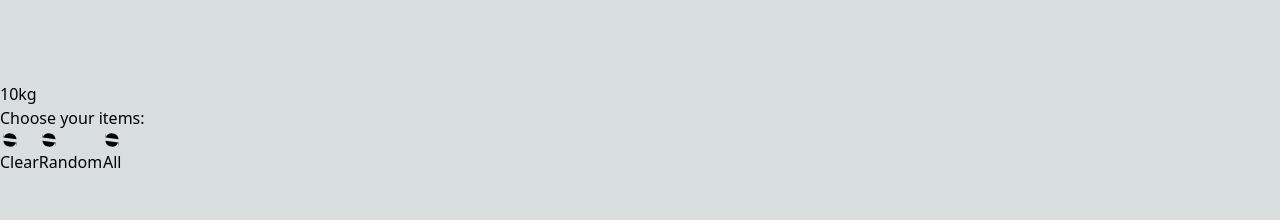
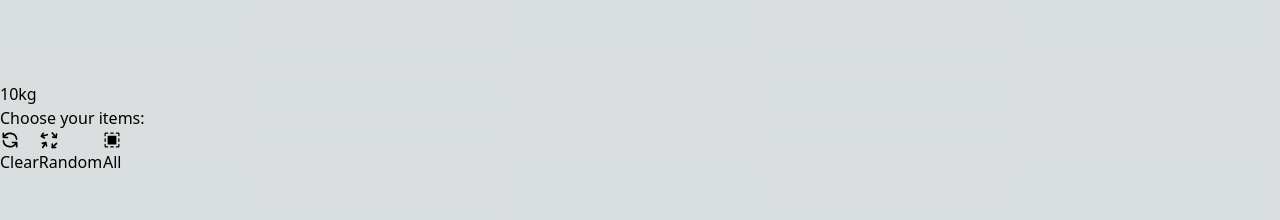
Before and after one commit to Goduu/evolutionary-algorithm_bk, a Next.js app: page / in a window 1280 px wide. Shown: the part 4000-4220 px from the top of the page. Built offline with nearby package versions, Linux system fonts and the light colour scheme.

Commit message:
Refactor item selection buttons and add container div

```diff
--- a/src/components/Icons.tsx
+++ b/src/components/Icons.tsx
@@ -1,5 +1,6 @@
 import { FC, SVGProps } from "react"
 
+// icons from https://react-icons.github.io/react-icons/
 
 export const PiBarbell:FC<SVGProps<SVGSVGElement>> = (svgProps) =>  <svg  viewBox="0 0 256 256" xmlns="http://www.w3.org/2000/svg" {...svgProps}><path d="M248,120h-8V88a16,16,0,0,0-16-16H208V64a16,16,0,0,0-16-16H168a16,16,0,0,0-16,16v56H104V64A16,16,0,0,0,88,48H64A16,16,0,0,0,48,64v8H32A16,16,0,0,0,16,88v32H8a8,8,0,0,0,0,16h8v32a16,16,0,0,0,16,16H48v8a16,16,0,0,0,16,16H88a16,16,0,0,0,16-16V136h48v56a16,16,0,0,0,16,16h24a16,16,0,0,0,16-16v-8h16a16,16,0,0,0,16-16V136h8a8,8,0,0,0,0-16ZM32,168V88H48v80Zm56,24H64V64H88V192Zm104,0H168V64h24V175.82c0,.06,0,.12,0,.18s0,.12,0,.18V192Zm32-24H208V88h16Z"></path></svg>
 export const PiBeerBottleFill:FC<SVGProps<SVGSVGElement>> = (svgProps) =>  <svg  viewBox="0 0 256 256" xmlns="http://www.w3.org/2000/svg" {...svgProps}><path d="M245.66,42.34l-32-32a8,8,0,0,0-11.32,11.32l1.48,1.47L148.65,64.51l-38.22,7.65a8.05,8.05,0,0,0-4.09,2.18L23,157.66a24,24,0,0,0,0,33.94L64.4,233a24,24,0,0,0,33.94,0l83.32-83.31a8,8,0,0,0,2.18-4.09l7.65-38.22,41.38-55.17,1.47,1.48a8,8,0,0,0,11.32-11.32ZM81.37,224a7.94,7.94,0,0,1-5.65-2.34L34.34,180.28a8,8,0,0,1,0-11.31L40,163.31,92.69,216,87,221.66A8,8,0,0,1,81.37,224ZM177.6,99.2a7.92,7.92,0,0,0-1.44,3.23l-7.53,37.63L160,148.69,107.31,96l8.63-8.63,37.63-7.53a7.92,7.92,0,0,0,3.23-1.44l58.45-43.84,6.19,6.19Z"></path></svg>
@@ -44,7 +45,7 @@ export const PiToiletPaper:FC<SVGProps<SVGSVGElement>> = (svgProps) => <svg  vie
 export const PiVolleyball:FC<SVGProps<SVGSVGElement>> = (svgProps) => <svg  viewBox="0 0 256 256" xmlns="http://www.w3.org/2000/svg" {...svgProps}><path d="M128,24A104,104,0,1,0,232,128,104.11,104.11,0,0,0,128,24Zm81.74,136.58a88,88,0,0,1-93.49,3.78L132.62,136h83A87.16,87.16,0,0,1,209.74,160.58ZM91.12,48.11a87.57,87.57,0,0,1,24.22-7.2,88,88,0,0,1,50,79.09H132.62ZM215.63,120H181.37a104.18,104.18,0,0,0-35.78-78.23A88.18,88.18,0,0,1,215.63,120ZM77.27,56.13,94.39,85.78a104.14,104.14,0,0,0-49.86,70.09A87.95,87.95,0,0,1,77.27,56.13ZM58.9,182.43a88,88,0,0,1,43.49-82.79L118.76,128,77.27,199.87A88.62,88.62,0,0,1,58.9,182.43ZM128,216a87.5,87.5,0,0,1-36.88-8.11l17.13-29.67a104.23,104.23,0,0,0,85.53,8.17A87.81,87.81,0,0,1,128,216Z"></path></svg>
 
 export const CiBag1: FC<SVGProps<SVGSVGElement>> = (svgProps) => <svg viewBox="0 0 24 24" xmlns="http://www.w3.org/2000/svg" {...svgProps}><path d="M20.37,17.65a16.777,16.777,0,0,0-2.01-5.54,17.037,17.037,0,0,0-3.74-4.55l-.1-.08a.121.121,0,0,1-.02-.15l1.49-2.59a1.12,1.12,0,0,0,0-1.12,1.092,1.092,0,0,0-.97-.55H8.98a1.1,1.1,0,0,0-.97.55,1.12,1.12,0,0,0,0,1.12l1.5,2.59a.124.124,0,0,1-.03.15l-.09.08A17.327,17.327,0,0,0,3.63,17.65a4.051,4.051,0,0,0-.04.48,2.8,2.8,0,0,0,2.8,2.8H17.62a2.782,2.782,0,0,0,2.13-.99A2.834,2.834,0,0,0,20.37,17.65ZM8.88,4.24a.1.1,0,0,1,0-.12.106.106,0,0,1,.1-.05h6.04a.143.143,0,0,1,.11.05.163.163,0,0,1,0,.12l-1.59,2.8H10.46Zm5.09,4.08a16.436,16.436,0,0,1,5.42,9.5,1.817,1.817,0,0,1-.4,1.47,1.786,1.786,0,0,1-1.37.64H6.39a1.805,1.805,0,0,1-1.8-1.8,1.628,1.628,0,0,1,.03-.31,16.286,16.286,0,0,1,5.42-9.5l.32-.28h3.28Z"></path></svg>
-export const HiOutlineRefresh: FC<SVGProps<SVGSVGElement>> = (svgProps) => <svg viewBox="0 0 24 24" xmlns="http://www.w3.org/2000/svg" {...svgProps}><path d="M4 4v5h.582m15.356 2A8.001 8.001 0 004.582 9m0 0H9m11 11v-5h-.581m0 0a8.003 8.003 0 01-15.357-2m15.357 2H15"></path></svg>
-export const TbArrowsRandom: FC<SVGProps<SVGSVGElement>> = (svgProps) => <svg viewBox="0 0 24 24" xmlns="http://www.w3.org/2000/svg" {...svgProps}><path stroke="none" d="M0 0h24v24H0z" fill="none"></path><path d="M20 21h-4v-4"></path><path d="M16 21l5 -5"></path><path d="M6.5 9.504l-3.5 -2l2 -3.504"></path><path d="M3 7.504l6.83 -1.87"></path><path d="M4 16l4 -1l1 4"></path><path d="M8 15l-3.5 6"></path><path d="M21 5l-.5 4l-4 -.5"></path><path d="M20.5 9l-4.5 -5.5"></path></svg>
+export const HiOutlineRefresh: FC<SVGProps<SVGSVGElement>> = (svgProps) => <svg stroke="currentColor" fill="none" stroke-width="2" viewBox="0 0 24 24" aria-hidden="true" xmlns="http://www.w3.org/2000/svg" {...svgProps}><path stroke-linecap="round" stroke-linejoin="round" d="M4 4v5h.582m15.356 2A8.001 8.001 0 004.582 9m0 0H9m11 11v-5h-.581m0 0a8.003 8.003 0 01-15.357-2m15.357 2H15"></path></svg>
+export const TbArrowsRandom: FC<SVGProps<SVGSVGElement>> = (svgProps) => <svg stroke="currentColor" fill="none" stroke-width="2" viewBox="0 0 24 24" stroke-linecap="round" stroke-linejoin="round" xmlns="http://www.w3.org/2000/svg" {...svgProps}><path stroke="none" d="M0 0h24v24H0z" fill="none"></path><path d="M20 21h-4v-4"></path><path d="M16 21l5 -5"></path><path d="M6.5 9.504l-3.5 -2l2 -3.504"></path><path d="M3 7.504l6.83 -1.87"></path><path d="M4 16l4 -1l1 4"></path><path d="M8 15l-3.5 6"></path><path d="M21 5l-.5 4l-4 -.5"></path><path d="M20.5 9l-4.5 -5.5"></path></svg>
 export const PiSelectionAllFill: FC<SVGProps<SVGSVGElement>> = (svgProps) => <svg viewBox="0 0 256 256" xmlns="http://www.w3.org/2000/svg" {...svgProps}><path d="M104,40a8,8,0,0,1,8-8h32a8,8,0,0,1,0,16H112A8,8,0,0,1,104,40Zm40,168H112a8,8,0,0,0,0,16h32a8,8,0,0,0,0-16ZM208,32H184a8,8,0,0,0,0,16h24V72a8,8,0,0,0,16,0V48A16,16,0,0,0,208,32Zm8,72a8,8,0,0,0-8,8v32a8,8,0,0,0,16,0V112A8,8,0,0,0,216,104Zm0,72a8,8,0,0,0-8,8v24H184a8,8,0,0,0,0,16h24a16,16,0,0,0,16-16V184A8,8,0,0,0,216,176ZM40,152a8,8,0,0,0,8-8V112a8,8,0,0,0-16,0v32A8,8,0,0,0,40,152Zm32,56H48V184a8,8,0,0,0-16,0v24a16,16,0,0,0,16,16H72a8,8,0,0,0,0-16ZM40,80a8,8,0,0,0,8-8V48H72a8,8,0,0,0,0-16H48A16,16,0,0,0,32,48V72A8,8,0,0,0,40,80Zm144,96V80a8,8,0,0,0-8-8H80a8,8,0,0,0-8,8v96a8,8,0,0,0,8,8h96A8,8,0,0,0,184,176Z"></path></svg>
 export const BiDna: FC<SVGProps<SVGSVGElement>> = (svgProps) => <svg viewBox="0 0 24 24"  xmlns="http://www.w3.org/2000/svg" {...svgProps}><path d="M15.794 11.09c.332-.263.648-.542.947-.84l.136-.142c.283-.293.552-.598.801-.919l.062-.075c.255-.335.486-.688.702-1.049l.128-.22c.205-.364.395-.737.559-1.123.02-.047.035-.095.055-.142.147-.361.274-.731.383-1.109.021-.07.044-.14.063-.211.107-.402.189-.813.251-1.229.013-.087.021-.175.032-.263.051-.432.087-.869.087-1.311V2h-2v.457c0 .184-.031.361-.042.543H6.022C6.012 2.819 6 2.64 6 2.457V2H4v.457c0 4.876 3.269 9.218 7.952 10.569l.028.009c2.881.823 5.056 3.146 5.769 5.965H6.251l.799-2h7.607a7.416 7.416 0 0 0-2.063-2h-4c.445-.424.956-.774 1.491-1.09a9.922 9.922 0 0 1-2.08-1.014C5.55 14.812 4 17.779 4 21.015V23h2v-1.985L6.001 21h11.998l.001.015V23h2v-1.985c0-3.83-2.159-7.303-5.443-9.07a11.1 11.1 0 0 0 1.072-.729c.055-.042.11-.082.165-.126zm-1.19-1.604a8.945 8.945 0 0 1-2.325 1.348c-.092.036-.185.068-.278.102A8.95 8.95 0 0 1 8.836 9h6.292c-.171.161-.332.333-.517.48l-.007.006zM17.619 5c-.005.016-.007.033-.012.049l-.044.151a9.089 9.089 0 0 1-.513 1.252c-.096.19-.213.365-.321.548h-9.48a9.066 9.066 0 0 1-.871-2h11.241z"></path></svg>
--- a/src/components/ItemsSelection.tsx
+++ b/src/components/ItemsSelection.tsx
@@ -4,9 +4,7 @@ import classNames from 'classnames'
 import { Item } from '@/client'
 import { ItemTooltip } from './ItemTooltip'
 import { Button } from './Button'
-import { HiOutlineRefresh,
-    TbArrowsRandom,
-    PiSelectionAllFill } from './Icons'
+import { HiOutlineRefresh, TbArrowsRandom, PiSelectionAllFill } from './Icons'
 
 type ItemsSelectionProps = {
     selectedItems: Item[]
@@ -41,9 +39,9 @@ export const ItemsSelection: FC<ItemsSelectionProps> = ({ selectedItems, setSele
         <div className='flex flex-col gap-4'>
             <p className="text-2xl">Choose your items:</p>
             <div className="flex flex-row gap-2 justify-center">
-                <Button onClick={() => setSelectedItems([])}><HiOutlineRefresh  width={20} className='fill-current'/>Clear</Button>
-                <Button onClick={handleSelectRandom}><HiOutlineRefresh  width={20} className='fill-current'/> Random</Button>
-                <Button onClick={() => setSelectedItems(items)}><HiOutlineRefresh width={20} className='fill-current'/> All</Button>
+                <Button onClick={() => setSelectedItems([])}><HiOutlineRefresh  width={20} />Clear</Button>
+                <Button onClick={handleSelectRandom}><TbArrowsRandom width={20} className='fill-current'/> Random</Button>
+                <Button onClick={() => setSelectedItems(items)}><PiSelectionAllFill width={20} className='fill-current'/> All</Button>
             </div>
             <div className="flex flex-row gap-2 flex-wrap  items-center justify-center">
                 {items.map((item, index) => {
--- a/src/components/Main.tsx
+++ b/src/components/Main.tsx
@@ -69,7 +69,9 @@ export const Main = () => {
             Total value: {selectedItems.reduce((acc, current) => acc + current.price, 0).toFixed(2)}
             <Bags selectedBag={selectedBag} setSelectedBag={setSelectedBag} />
             <ItemsSelection selectedItems={selectedItems} setSelectedItems={setSelectedItems} selectedBag={selectedBag} />
-            <Button onClick={handleRunAlgorithm}><BiDna width={20} className='fill-current'/> Run Algorithm</Button>
+            <div className='flex items-center justify-center py-10 w-11/12'>
+                <Button onClick={handleRunAlgorithm}><BiDna width={20} className='fill-current'/> Run Algorithm</Button>
+            </div>
         </div>
     )
 }
```
